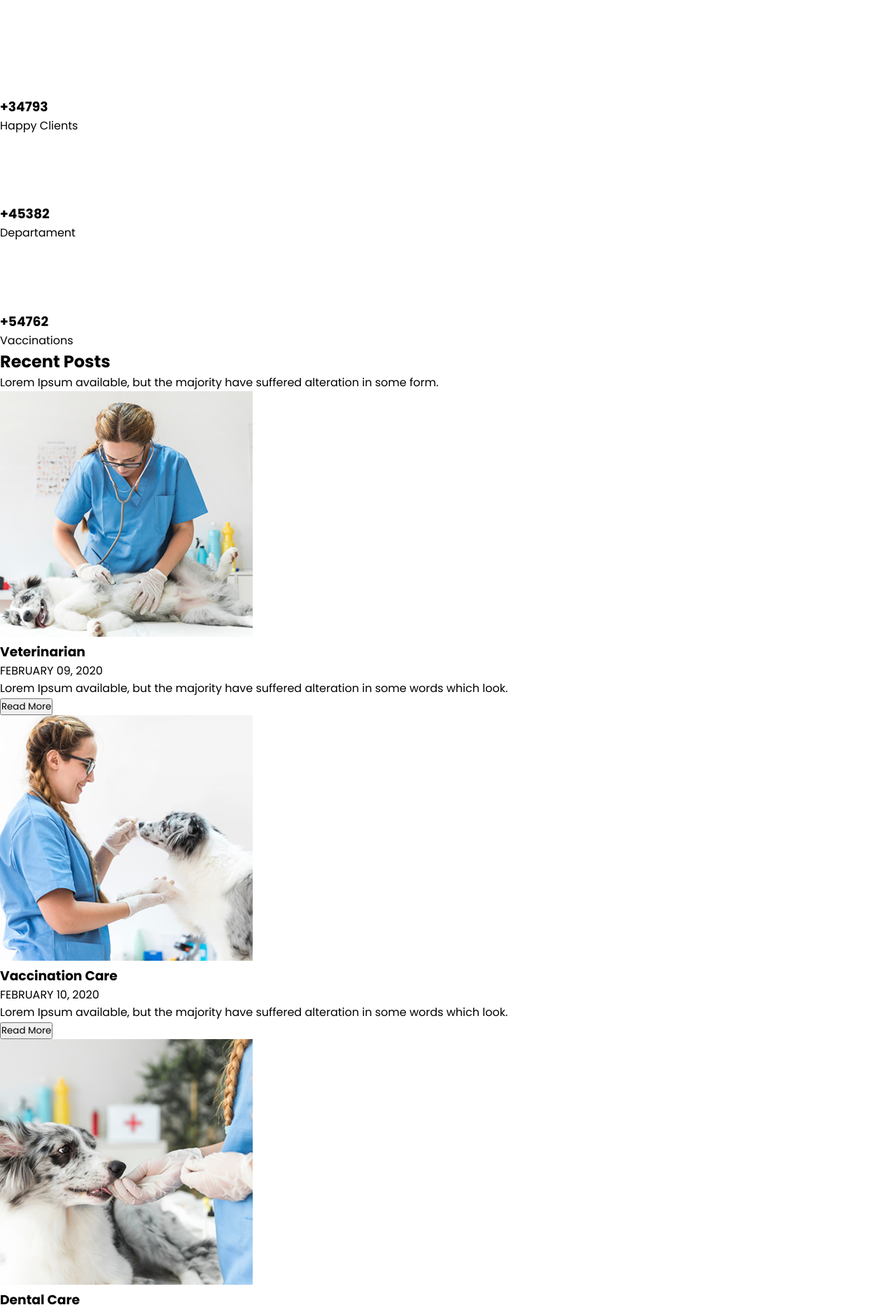
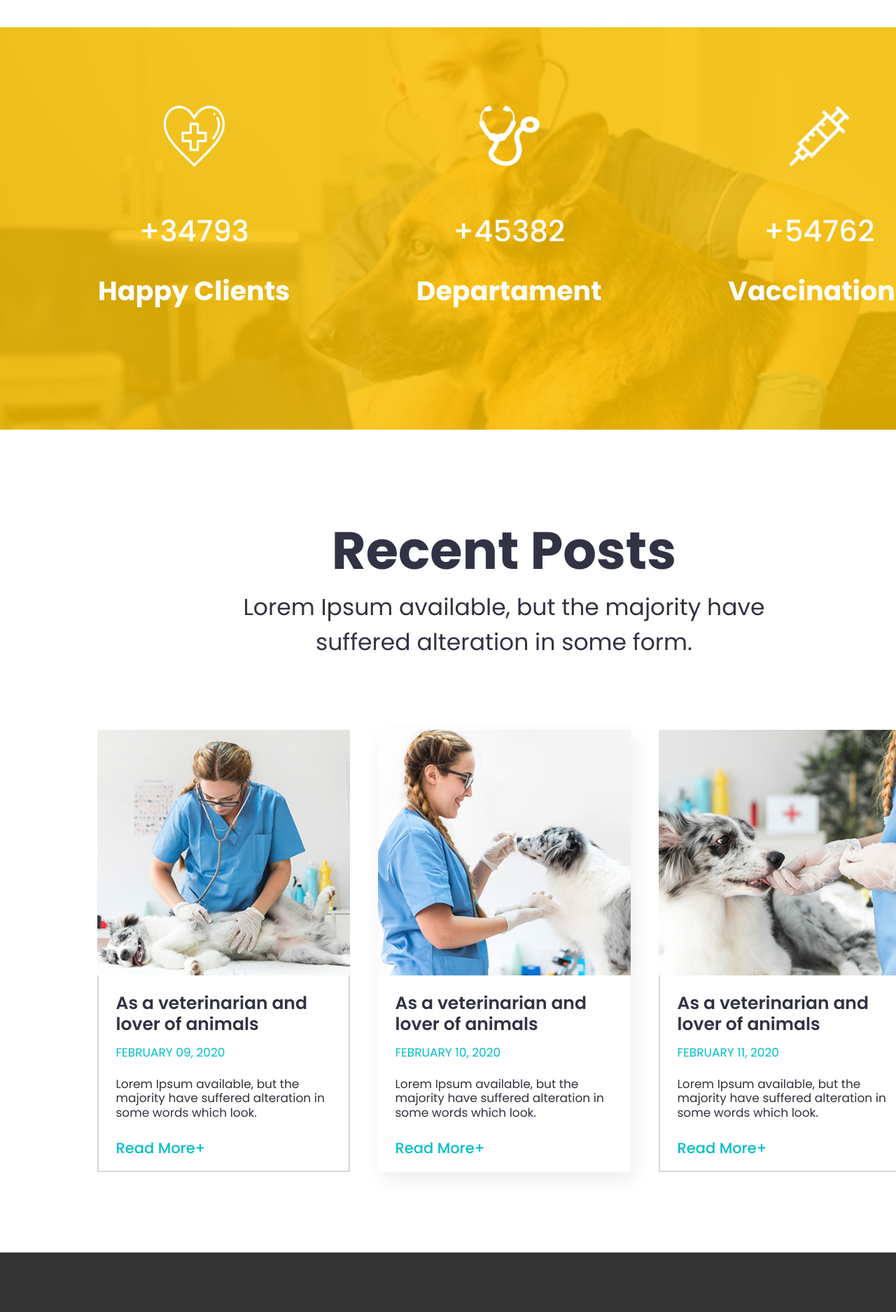
Before and after one commit to godcl1623/markups, a website: page example02/public/index.html in a window 1280 px wide. Shown: the part 5560-7435 px from the top of the page at 70% size. Drawn offline with Linux system fonts and the light colour scheme.

Commit message:
markups - example02 - develop - 스타일 초안 작성 완료

```diff
--- a/example02/public/index.html
+++ b/example02/public/index.html
@@ -16,6 +16,7 @@
   <link rel="stylesheet" href="../src/styles/posts.css">
   <link rel="stylesheet" href="../src/styles/profile.css">
   <link rel="stylesheet" href="../src/styles/stat.css">
+  <link rel="stylesheet" href="../src/styles/footer.css">
   <title>Document</title>
 </head>
 <body>
@@ -209,21 +210,22 @@
     </section>
   </article>
   <article id="statistics">
+    <div class="filter"></div>
     <section class="card-container">
       <section class="card">
         <img src="../src/assets/icon/icon_01.png" alt="card-icon-01">
-        <h3>+34793</h3>
-        <p>Happy Clients</p>
+        <p>+34793</p>
+        <h3>Happy Clients</p>
       </section>
       <section class="card">
         <img src="../src/assets/icon/icon_02.png" alt="card-icon-02">
-        <h3>+45382</h3>
-        <p>Departament</p>
+        <p>+45382</p>
+        <h3>Departament</p>
       </section>
       <section class="card">
         <img src="../src/assets/icon/icon_03.png" alt="card-icon-03">
-        <h3>+54762</h3>
-        <p>Vaccinations</p>
+        <p>+54762</p>
+        <h3>Vaccinations</p>
       </section>
     </section>
   </article>
@@ -234,31 +236,43 @@
     </section>
     <section class="card-container">
       <section class="card">
+        <div class="card-image">
           <img src="../src/assets/img/image_5_1.png" alt="card-image-01">
+        </div>
+        <div class="card-textbox">
           <section class="heading">
-          <h3>Veterinarian</h3>
+            <h3>As a veterinarian and lover of animals</h3>
             <p>FEBRUARY 09, 2020</p>
           </section>
           <p>Lorem Ipsum available, but the majority have suffered alteration in some words which look.</p>
           <button class="more">Read More</button>
+        </div>
       </section>
       <section class="card">
+        <div class="card-image">
           <img src="../src/assets/img/image_5_2.png" alt="card-image-02">
+        </div>
+        <div class="card-textbox">
           <section class="heading">
-          <h3>Vaccination Care</h3>
+            <h3>As a veterinarian and lover of animals</h3>
             <p>FEBRUARY 10, 2020</p>
           </section>
           <p>Lorem Ipsum available, but the majority have suffered alteration in some words which look.</p>
           <button class="more">Read More</button>
+        </div>
       </section>
       <section class="card">
+        <div class="card-image">
           <img src="../src/assets/img/image_5_3.png" alt="card-image-03">
+        </div>
+        <div class="card-textbox">
           <section class="heading">
-          <h3>Dental Care</h3>
+            <h3>As a veterinarian and lover of animals</h3>
             <p>FEBRUARY 11, 2020</p>
           </section>
           <p>Lorem Ipsum available, but the majority have suffered alteration in some words which look.</p>
           <button class="more">Read More</button>
+        </div>
       </section>
     </section>
   </article>
--- a/example02/src/styles/footer.css
+++ b/example02/src/styles/footer.css
@@ -0,0 +1,79 @@
+#footer {
+  padding: 0 140px;
+  width: 100%;
+  height: 654px;
+  display: flex;
+  justify-content: space-between;
+  align-items: center;
+  background: #343434;
+  color: var(--white);
+}
+
+/* #footer, #footer * {
+  border: 1px solid white;
+} */
+
+#footer h4 {
+  margin-bottom: 40px;
+  font-size: var(--h3);
+  font-weight: var(--weight-bolder);
+}
+
+#footer ul {
+  font-size: var(--text-card);
+  line-height: 44px;
+  font-weight: var(--weight-regular);
+}
+
+#footer p {
+  margin-bottom: 55px;
+  font-size: var(--text-card);
+  line-height: 33px;
+  font-weight: var(--weight-regular);
+  text-align: right;
+}
+
+#footer #contact .text-box h4 {
+  margin-top: 20px;
+  text-align: right;
+  line-height: 8px;
+}
+
+#footer #contact .send-msg {
+  width: 530px;
+  height: 90px;
+  position: relative;
+}
+
+#footer #contact .send-msg input {
+  padding: 20px;
+  width: 100%;
+  height: 100%;
+  background: var(--yellow-dark);
+  font-size: var(--text);
+  color: var(--white);
+}
+
+#footer #contact .send-msg button {
+  width: 144px;
+  height: 100%;
+  background: var(--turquoise);
+  position: absolute;
+  right: 0;
+}
+
+#footer #contact .sns-container {
+  margin-top: 50px;
+  width: 100%;
+  display: flex;
+  justify-content: flex-end;
+}
+
+#footer #contact .sns-container li {
+  margin-left: 17px;
+}
+
+#footer #contact .sns-container li img {
+  width: 44px;
+  height: 44px;
+}
--- a/example02/src/styles/posts.css
+++ b/example02/src/styles/posts.css
@@ -0,0 +1,98 @@
+#posts {
+  padding: 0 140px;
+  width: 100%;
+  height: 1176px;
+  color: var(--black);
+  display: flex;
+  flex-direction: column;
+  justify-content: center;
+  align-items: center;
+}
+
+/* #posts * {
+  border: 1px solid black;
+} */
+
+#posts .text-box {
+  text-align: center;
+}
+
+#posts .text-box h2 {
+  font-size: var(--h2-big);
+  font-weight: var(--weight-boldest);
+}
+
+#posts .text-box p {
+  margin-bottom: 100px;
+  width: 746px;
+  font-size: var(--text-big);
+  font-weight: var(--weight-regular);
+}
+
+#posts .card-container {
+  display: flex;
+}
+
+#posts .card-container .card {
+  border: 2px solid #d6d6d6;
+  border-top: none;
+  width: 361px;
+  height: 632px;
+  display: flex;
+  flex-direction: column;
+  justify-content: space-between;
+  align-items: center;
+  line-height: 1.2;
+}
+
+#posts .card-container .card:nth-child(2) {
+  margin: 0 40px;
+  border: none;
+  box-shadow: 5.634px 10.595px 25.5px rgba(74,74,74,0.1);
+}
+
+#posts .card-container .card .card-image {
+  /* margin-bottom: 30px; */
+  width: 361px;
+  height: 351px;
+}
+
+#posts .card-container .card .card-image img {
+  width: 100%;
+  /* height: 351px; */
+  height: 100%;
+}
+
+#posts .card-container .card .card-textbox {
+  padding: 25px;
+}
+
+#posts .card-container  .card-textbox .heading h3 {
+  font-size: calc(var(--h3-small) - 4px);
+  font-weight: var(--weight-bolder);
+}
+
+#posts .card-container .card .card-textbox .heading p {
+  margin-top: 15px;
+  font-size: var(--text-small);
+  font-weight: var(--weight-regular);
+  color: var(--turquoise);
+}
+
+#posts .card-container .card .card-textbox p:not(#posts .card-container .card .card-textbox .heading p) {
+  margin: 25px 0;
+  font-size: var(--text-small);
+  font-weight: var(--weight-regular);
+}
+
+#posts .card-container .card .card-textbox .more {
+  border: none;
+  background: none;
+  font-size: var(--btn);
+  font-weight: var(--weight-bold);
+  color: var(--turquoise);
+}
+
+#posts .card-container .card .card-textbox .more::after {
+  content: '+';
+}
--- a/example02/src/styles/stat.css
+++ b/example02/src/styles/stat.css
@@ -0,0 +1,54 @@
+#statistics {
+  padding: 0 140px;
+  width: 100%;
+  height: 575px;
+  background: url(../assets/bg/bg_temp.png);
+  color: white;
+  display: flex;
+  flex-direction: column;
+  justify-content: center;
+  align-items: center;
+  position: relative;
+}
+
+#statistics .filter {
+  background: rgba(252,195,2,0.8392156862745098);;
+  width: 100%;
+  height: 100%;
+  position: absolute;
+  z-index: 1;
+}
+
+#statistics .card-container {
+  width: 100%;
+  display: flex;
+  justify-content: space-between;
+  z-index: 2;
+}
+
+#statistics .card-container .card {
+  display: flex;
+  flex-direction: column;
+  justify-content: center;
+  align-items: center;
+  text-align: center;
+}
+
+#statistics .card-container .card img {
+  border-radius: 5px;
+  width: 90px;
+  height: 90px;
+}
+
+#statistics .card-container .card h3 {
+  font-size: var(--h3);
+  font-weight: var(--weight-boldest);
+  text-align: center;
+}
+
+#statistics .card-container .card p {
+  margin: 60px 0 25px;
+  font-size: var(--text-price);
+  font-weight: var(--weight-bold);
+  text-align: center;
+}
```
Lines whose indentation alone changed are shown as unchanged.
